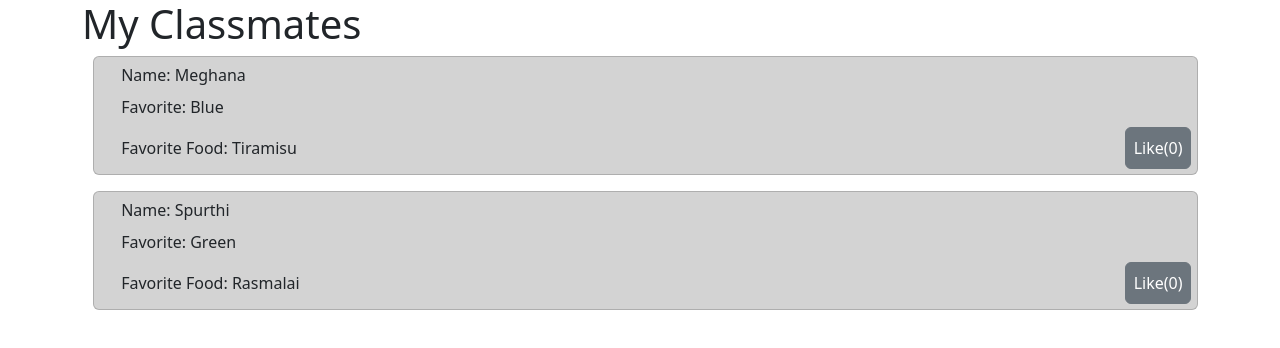
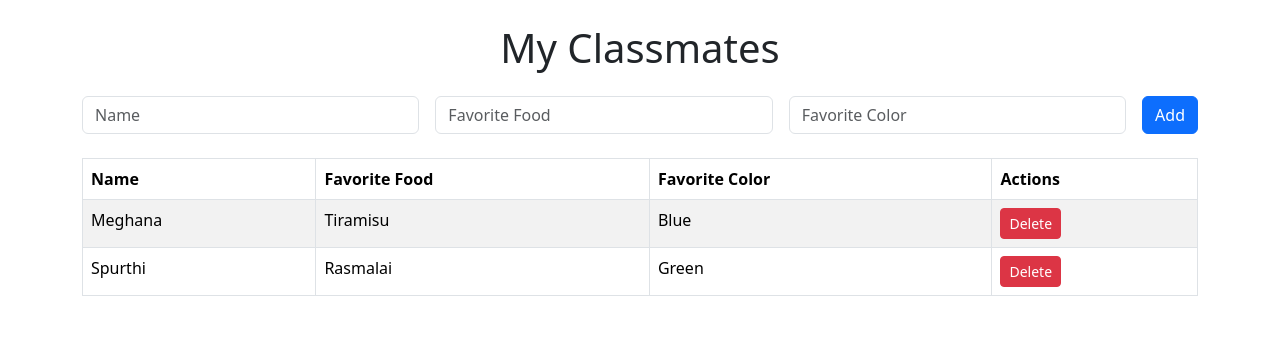
Before and after one commit to MeghanaSpurthiM/StudentConnect, a React (Create React App) app: page / in a window 1280 px wide. Shown: the top 348 px of the page. Built offline with nearby package versions, Linux system fonts and the light colour scheme.

Commit message:
Rendered profiles in a table and implemented add and delete

```diff
--- a/src/App.js
+++ b/src/App.js
@@ -1,96 +1,100 @@
-import React from 'react';
+import React, { useState } from 'react';
 import './App.css';
 import 'bootstrap/dist/css/bootstrap.min.css';
-
-
-// Using Stack layout from ReactBootstrap
+import { useTable } from '@tanstack/react-table';
 import Stack from 'react-bootstrap/Stack';
-
-// Using Bootstrap Components for responsive design
 import Card from 'react-bootstrap/Card';
 import Button from 'react-bootstrap/Button';
+import Form from 'react-bootstrap/Form';
+import Table from 'react-bootstrap/Table';
 
-// React Component to return one card of person's information
-function PersonRow(props) {
+function App() {
+  const [people, setPeople] = useState([
+    { name: 'Meghana', favoriteFood: 'Tiramisu', favoriteColor: 'Blue' },
+    { name: 'Spurthi', favoriteFood: 'Rasmalai', favoriteColor: 'Green' },
+  ]);
 
-    // To keep track of the number of clicks on the like button
-    const [likes, setLikes] = React.useState(0);
+  const [formData, setFormData] = useState({ name: '', favoriteFood: '', favoriteColor: '' });
 
-    //Event Handler for the OnClick event on like button
-    function handleClick() {
-      setLikes(likes + 1);
+  // Handle form submission
+  const handleSubmit = (e) => {
+    e.preventDefault();
+    if (!formData.name || !formData.favoriteFood || !formData.favoriteColor) {
+      alert('All fields are required!');
+      return;
     }
+    setPeople([...people, formData]);
+    setFormData({ name: '', favoriteFood: '', favoriteColor: '' });
+  };
 
-  // Reads the passed person information using props - puts them into a card and returns the component
+  // Handle delete action
+  const handleDelete = (name) => {
+    setPeople(people.filter((person) => person.name !== name));
+  };
+
+  // Define table columns
+  const columns = [
+    { Header: 'Name', accessor: 'name' },
+    { Header: 'Favorite Food', accessor: 'favoriteFood' },
+    { Header: 'Favorite Color', accessor: 'favoriteColor' },
+    { Header: 'Actions', accessor: 'actions' },
+  ];
+
   return (
-    <Card id="customCard">
-      <Card.Body id="cb">
-      <ul>
+    <div className="container mt-4">
+      <h1 className="text-center mb-4">My Classmates</h1>
 
+      {/* Form to add new profiles */}
+      <Form onSubmit={handleSubmit} className="mb-4">
+        <Stack direction="horizontal" gap={3}>
+          <Form.Control
+            type="text"
+            placeholder="Name"
+            value={formData.name}
+            onChange={(e) => setFormData({ ...formData, name: e.target.value })}
+          />
+          <Form.Control
+            type="text"
+            placeholder="Favorite Food"
+            value={formData.favoriteFood}
+            onChange={(e) => setFormData({ ...formData, favoriteFood: e.target.value })}
+          />
+          <Form.Control
+            type="text"
+            placeholder="Favorite Color"
+            value={formData.favoriteColor}
+            onChange={(e) => setFormData({ ...formData, favoriteColor: e.target.value })}
+          />
+          <Button type="submit" variant="primary">Add</Button>
+        </Stack>
+      </Form>
 
-          <Stack gap={2}>
-            <li>Name: {(props.person.name)}</li>
-            <li>Favorite: {(props.person.favoriteColor)}</li>
-
-            <Stack direction="horizontal" gap={3}>
-
-            <li>Favorite Food: {(props.person.favoriteFood)}</li>
-
-            <Button variant="secondary" className='p-2 ms-auto' onClick={handleClick}>Like({likes})</Button>
-
-            </Stack>
-          </Stack>
-
-
-        </ul>
-      </Card.Body>
-    </Card>
-
+      {/* Table View */}
+      <Table striped bordered hover>
+        <thead>
+          <tr>
+            {columns.map((col) => (
+              <th key={col.accessor}>{col.Header}</th>
+            ))}
+          </tr>
+        </thead>
+        <tbody>
+          {people.map((person) => (
+            <tr key={person.name}>
+              <td>{person.name}</td>
+              <td>{person.favoriteFood}</td>
+              <td>{person.favoriteColor}</td>
+              <td>
+                <Button variant="danger" size="sm" onClick={() => handleDelete(person.name)}>
+                  Delete
+                </Button>
+              </td>
+            </tr>
+          ))}
+        </tbody>
+      </Table>
+    </div>
   );
 }
 
-// Component for Title - different props can generate components with different text - it is dynamic
-function Header({ title }) {
-  return <p className='h1'>{title ? title : 'Default Title'}</p>;
-}
-
-// Starting point of execution"
-function App() {
-
-  // People array of information with 3 attributes each
-  // Please feel free to add more entries to the array and run it - the app is coded to be dynamic
-  // and will generate the new card components on the fly
-
-  const People = [{'name':'Meghana','favoriteFood':'Tiramisu','favoriteColor':'Blue'},
-    {'name':'Spurthi','favoriteFood':'Rasmalai','favoriteColor':'Green'},
-
-  ]
-
-  document.title = "MyClassmates"
-
-  return (
-
-    <div>
-       <div className='container'>
-        <div className='row '>
-          <Header title="My Classmates" className=".ml-1 .px-2 "/>
-        </div>
-        <div className='row'>
-        <ul>
-          {/* Using stack layout from ReactBootstrap to pile the records */}
-            <Stack gap={3} className='.ml-1 .px-2'>
-              {/* Reading each record from the People array and using map() to iterate through the list */}
-                  {People.map((person) => (
-                    // Card component for each record
-                    <PersonRow person={person} key={person.name} ></PersonRow>
-                  ))}
-            </Stack>
-        </ul>
-        </div>
-      </div>
-    </div>
-   );
-}
-
-
 export default App;
```
Also changed, not shown: package.json (+3 -4 lines), 1 other file (tests, documents, lock files or other folders).
